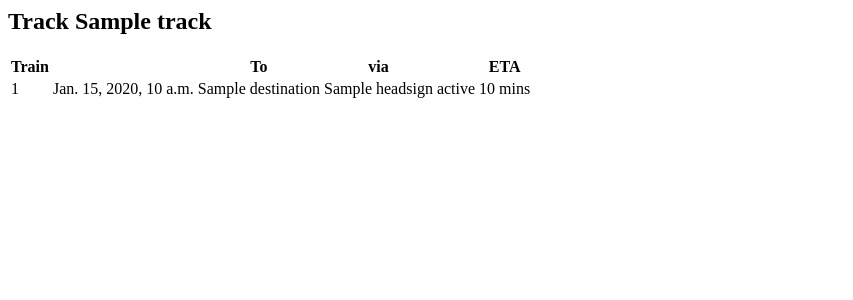
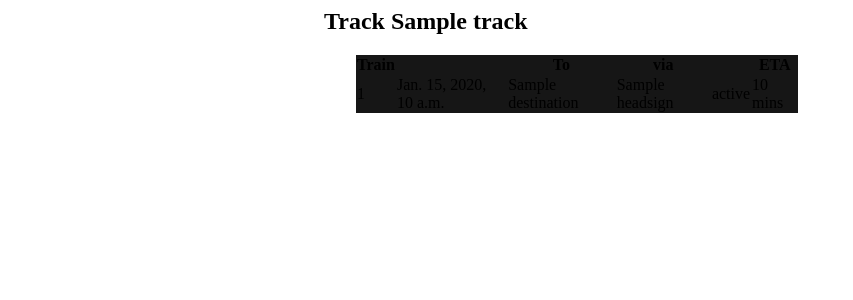
Before and after one commit to d0ugherty/subway-surfer, a Django app: template subway_surfer/subway_surfer/templates/nta/tracks.html in a window 1280 px wide. Shown: the top 300 px of the page, without its empty margins (0-853 px from the left). Run offline with Django 4.2, Linux system fonts and the light colour scheme; the template is opened without the code that fills it: most values are stand-ins (such as "Sample title", 1, 10 or a date in 2020).

Commit message:
starting nta styling

```diff
--- /dev/null
+++ b/subway_surfer/subway_surfer/static/subway_surfer/styles/nta/tracks.css
@@ -0,0 +1,28 @@
+table {
+    font-family: var(--font-family);
+    color: var(--font-color);
+    border-radius: 4px;
+    table-layout: auto;
+    word-wrap: normal;
+    margin-left: 2rem;
+    margin-right: 2rem;
+    width: 70%;
+    border-collapse: collapse;
+
+}
+
+
+table tr:nth-child(odd) {
+    background-color: #161616;
+}
+
+table tr:nth-child(even) {
+    background-color: #272727;
+}
+
+#track-container {
+    background: var(--color2);
+    width:50%;
+    padding:auto;
+    margin: auto;
+}
--- a/subway_surfer/subway_surfer/templates/nta/nta.html
+++ b/subway_surfer/subway_surfer/templates/nta/nta.html
@@ -4,6 +4,7 @@
 
 {% block extra_head %}
     <script src="{% static 'subway_surfer/js/update_time.js' %}"></script>
+    <link rel="stylesheet" href="{% static 'subway_surfer/styles/nta/nta.css' %}">
 {% endblock %}
 
 
@@ -15,7 +16,8 @@
 {% endif %}
 
 {% include 'nta/select.html' with station=station %}
-{% include 'nta/tracks.html' with trains_by_track=trains_by_track station=station %}
-
+<div id="track_tbl_container" >
+    {% include 'nta/tracks.html' with trains_by_track=trains_by_track station=station %}
+</div>
 
 {% endblock %}
--- a/subway_surfer/subway_surfer/templates/nta/tracks.html
+++ b/subway_surfer/subway_surfer/templates/nta/tracks.html
@@ -1,3 +1,6 @@
+{% load static %}
+
+<link rel="stylesheet" href="{% static 'subway_surfer/styles/nta/tracks.css' %}">
 <div
     hx-post="/update_next_to_arrive/{{ station }}/"
     hx-trigger="every 5s"
@@ -6,6 +9,7 @@
 <!--track: key, train: value-->
     {% for track, train in trains_by_track.items %}
         {% if train %}
+            <div id="track-container">
                 <h2>Track {{ track }}</h2>
                 <table id="tbl_next">
                 {% include 'nta/header.html' %}
@@ -13,6 +17,7 @@
                         {% include 'nta/table_rows.html' with train=train %}
                     </tbody>
                 </table>
+            </div>
         {% endif %}
     {% endfor %}
 
```
Also changed, not shown: subway_surfer/subway_surfer/static/subway_surfer/styles/nta/nta.css (added, +22 -0 lines). Lines whose indentation alone changed are shown as unchanged.
